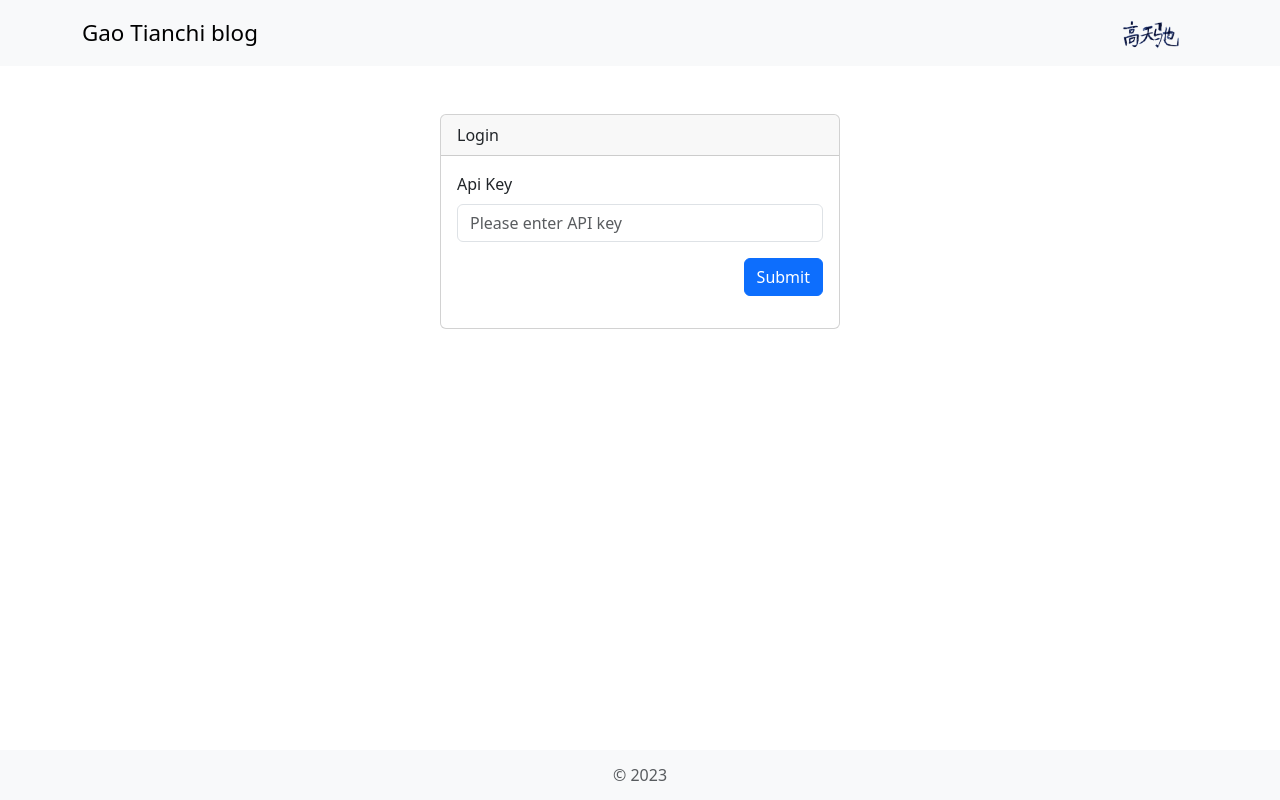
After one commit to gaotianchi/myblog, a Flask app: template myblog/view/templates/login.html in a window 1280 px wide. The commit adds this page. Run offline with Flask 3, Linux system fonts and the light colour scheme; the template is opened without the code that fills it, so the values that code supplies are empty; parts of the project's set-up code (start-up, migrations or seed data) failed here and were passed over; some libraries are stand-ins or nearby versions.

Commit message:
Add login page and controller.

```diff
--- a/myblog/view/static/base.css
+++ b/myblog/view/static/base.css
@@ -4,6 +4,16 @@ body {
   margin: 0;
 }
 
+#global-blog-title {
+    font-size: 1.4em;
+    text-decoration: none;
+}
+
+@media (max-width: 767.98px) {
+    .row {
+        flex-direction: column-reverse;
+    }
+}
 
 main {
     min-height: calc(100vh - 116px);
--- a/myblog/view/templates/base.html
+++ b/myblog/view/templates/base.html
@@ -15,18 +15,7 @@
     <title>{% block title %}{{ owner.BLOG_TITLE }}{% endblock title %}</title>
     <link rel="icon" href="{{ url_for('static', filename='favicon.ico')}}" type="image/x-icon">
     <link rel="stylesheet" href="{{ url_for('static', filename='base.css') }}">
-    <style>
-        #global-blog-title {
-            font-size: 1.4em;
-            text-decoration: none;
-        }
-
-        @media (max-width: 767.98px) {
-            .row {
-                flex-direction: column-reverse;
-            }
-        }
-    </style>
+    {% block style %}{% endblock style %}
 </head>
 
 <body>
--- /dev/null
+++ b/myblog/view/templates/login.html
@@ -0,0 +1,40 @@
+{% extends "base.html" %}
+
+{% block title %}
+Login
+{% endblock title %}
+
+{% block style %}
+<style>
+    .card {
+        max-width: 400px;
+        margin: 0 auto;
+    }
+
+    .form-label {
+        text-align: left;
+    }
+</style>
+{% endblock style %}
+
+{% block main %}
+<div class="container d-flex justify-content-center align-items-center pt-5">
+    <div class="card w-75 mb-3">
+        <div class="card-header">
+            Login
+        </div>
+        <div class="card-body">
+            <form action="{{ url_for('owner.login') }}" method="post">
+                <div class="mb-3">
+                    <label for="api_key" class="form-label">Api Key</label>
+                    <input type="text" name="api_key" id="api_key" class="form-control"
+                        placeholder="Please enter API key" aria-describedby="helpId">
+                </div>
+                <div class="mb-3 d-flex justify-content-end">
+                    <button type="submit" class="btn btn-primary">Submit</button>
+                </div>
+            </form>
+        </div>
+    </div>
+</div>
+{% endblock main %}
```
Also changed, not shown: myblog/controller/owner.py (+35 -1 lines), myblog/utlis.py (+11 -0 lines).
